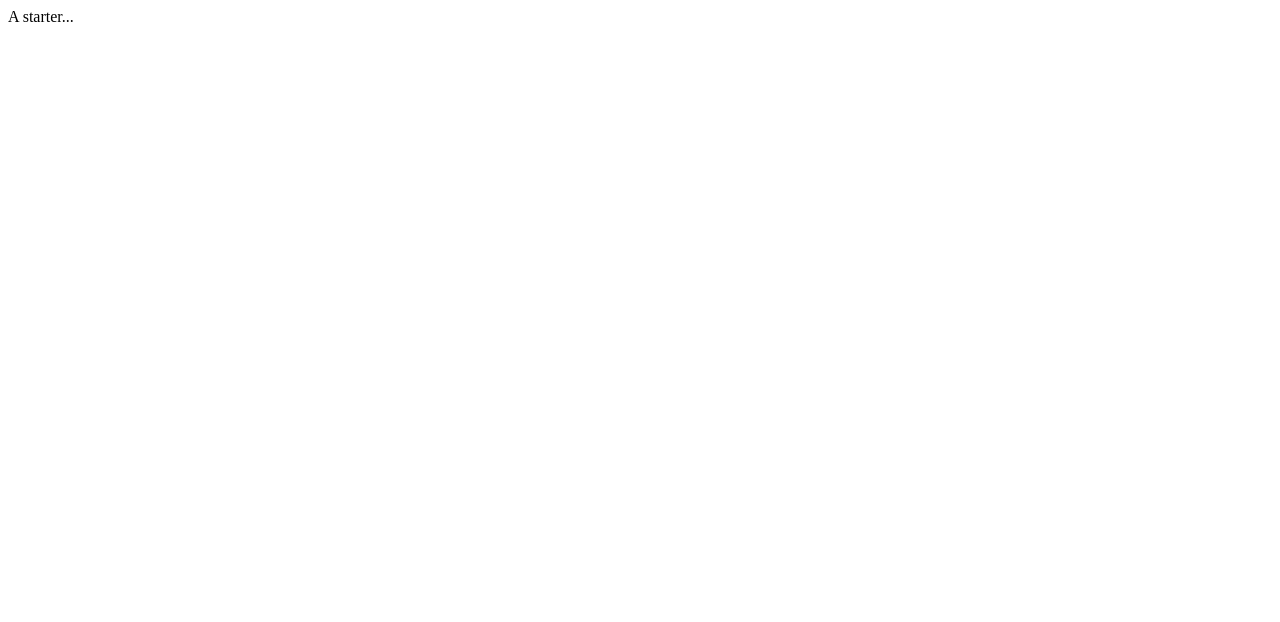
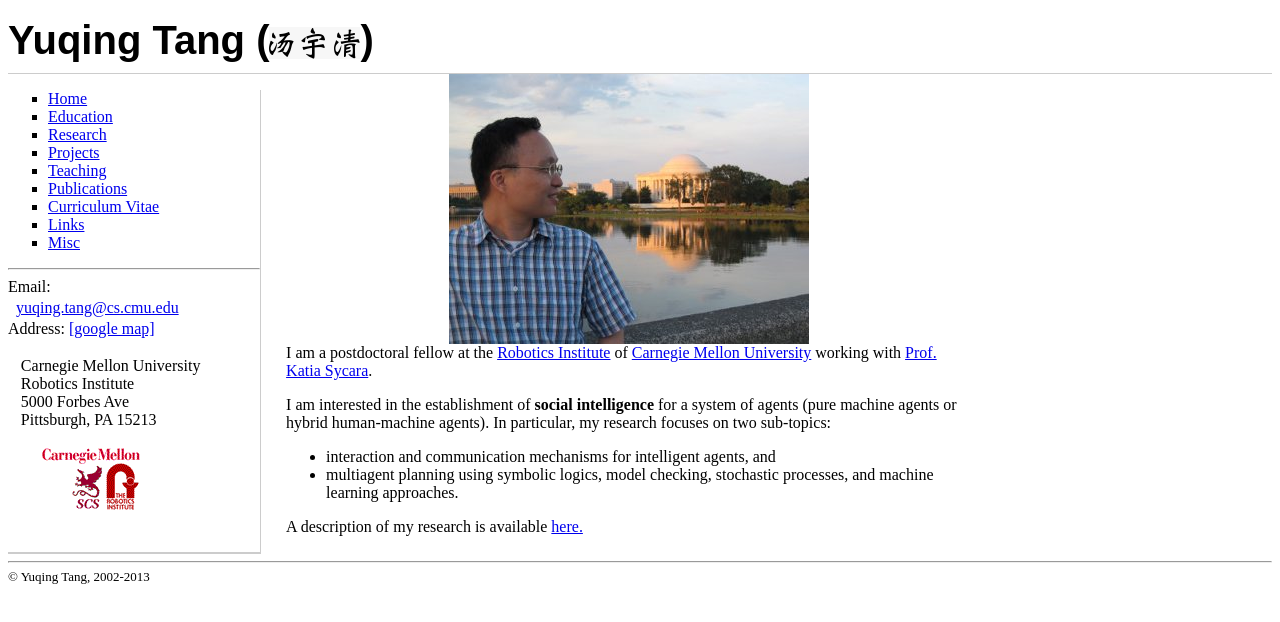
Before and after one commit to tangyuq/tangyuq.github.io, a plain HTML site: page index.html in a window 1280 px wide. Drawn offline with nearby package versions, Linux system fonts and the light colour scheme; files that its build step writes are made by us from their sources.

```diff
--- a/index.html
+++ b/index.html
@@ -1,9 +1,66 @@
-<!DOCTYPE html>
-<html>
-	<head>
-		<title>Yuqing Tang</title>
-	</head>
-	<body>
-	  A starter...
-	</body>
-</html>
+<!DOCTYPE HTML PUBLIC "-//W3C//DTD HTML 4.01//EN" "http://www.w3.org/TR/html4/strict.dtd">
+<html><head><!-- saved from url=(0032)http://www.cs.cmu.edu/~yuqingt/ --><title>Yuqing Tang</title>
+
+
+
+
+
+
+
+
+
+
+
+
+  <meta http-equiv="Content-Type" content="text/html; charset=UTF-8">
+
+
+  <meta content="MSHTML 6.00.2800.1400" name="GENERATOR">
+
+
+  <link rel="stylesheet" href="homepage.css" type="text/css">
+
+
+  <style type="text/css">
+<!--
+.style2 {
+	font-size: 36px;
+	font-weight: bold;
+	font-style: italic;
+}
+.style3 {
+	font-size: 14px;
+	font-family: Arial, Helvetica, sans-serif;
+}
+-->
+  </style></head><body style="background-color: rgb(255, 255, 255); background-image: url();">
+<!--#include virtual="head.htm" -->
+<div id="content">
+
+<table style="text-align: left; width: 685px; height: 32px;" border="0" cellpadding="0" cellspacing="0" width="640">
+<tbody>
+<tr>
+<td style="vertical-align: top;" width="639">
+<div style="text-align: center;"><img style="width: 360px; height: 270px;" src="dc-09.jpg" alt="me" align="middle"><br>
+</div>
+      I am a postdoctoral fellow at the <a href="http://www.ri.cmu.edu/">Robotics Institute</a> of <a href="http://www.cmu.edu">Carnegie Mellon University</a> working with <a href="http://www.cs.cmu.edu/%7Ekatia/">Prof. Katia Sycara</a>.
+
+<p>I am interested in the establishment of <span style="font-weight: bold;">social intelligence</span>
+for a system of agents (pure machine agents or hybrid
+human-machine agents). In particular, my research focuses on two
+sub-topics: </p>
+      <ul>
+        <li>interaction and communication mechanisms for intelligent agents, and</li>
+        <li>multiagent planning using symbolic logics, model checking, stochastic processes, and machine learning approaches.</li>
+      </ul>
+      <p>A description of my research is available <a href="research.htm">here.</a></p></td>
+</tr>
+</tbody>
+</table>
+
+
+</div>
+
+<!--#include virtual="leftnav.htm" -->
+<!--#include virtual="sitefoot.htm" -->
+</body></html>
```
